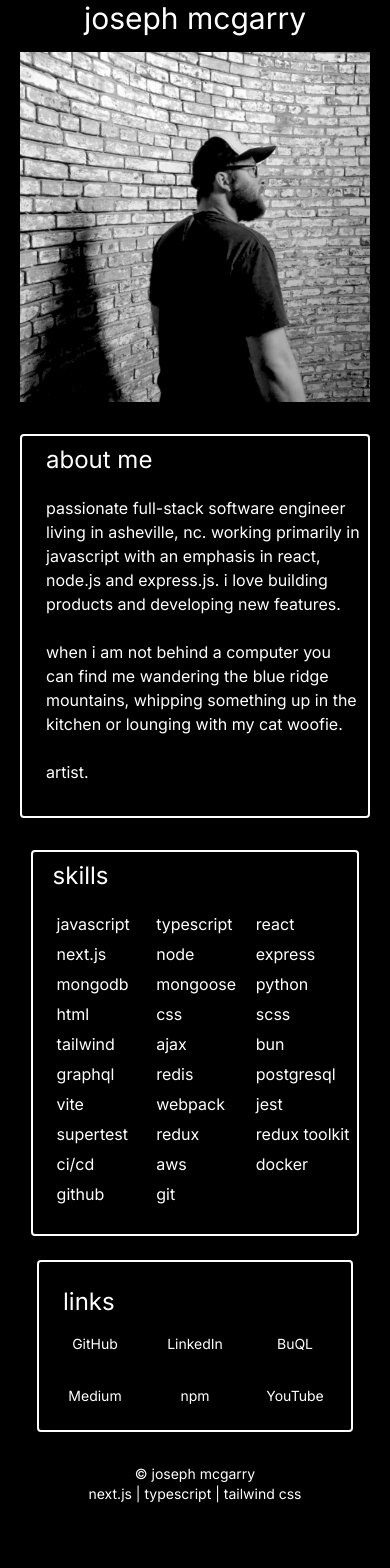
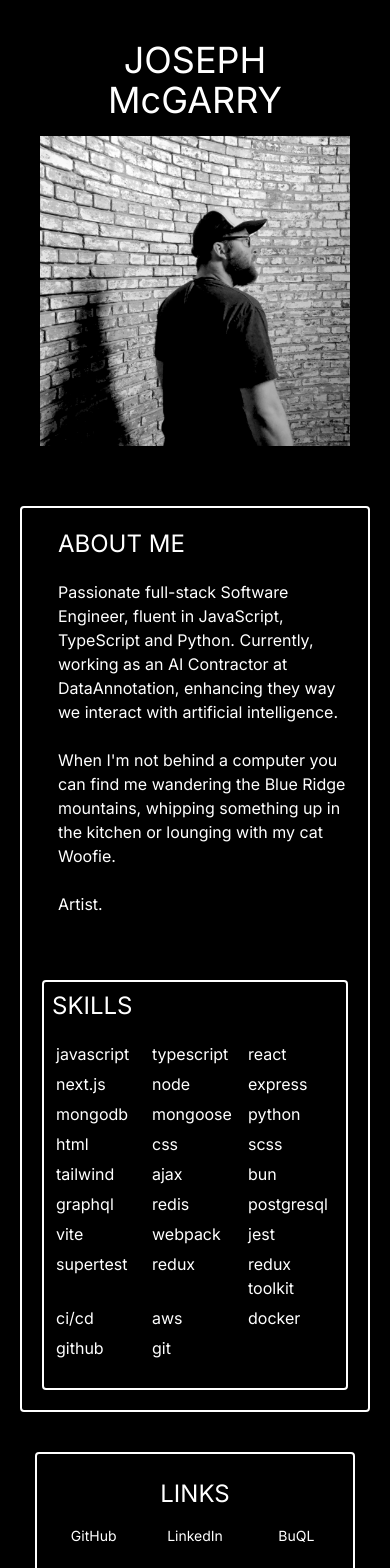
Before and after one commit to Joseph-McGarry/personalpage, a Next.js app in the folder personalpage/: page / in a window 390 px wide. Shown: the top 1568 px of the page. Before the commit the page ends 1520 px from the top, so only its background shows below. Built offline with nearby package versions, Linux system fonts and the light colour scheme.

Commit message:
major formatting overhaul. updated about me, got rid of grid and switched all to flex. changed from all lowercase font to mixed.

```diff
--- a/personalpage/app/about.tsx
+++ b/personalpage/app/about.tsx
@@ -1,21 +1,19 @@
 'use client';
 
 export default function About() {
-
   return (
-    <div className='text-left border-2 border-white p-2 rounded w-68 md:w-96 lg:w-96 h-auto'>
-          <h1 className='text-2xl pl-4'>about me</h1>
+    <div>
+      <h1 className='text-2xl pl-4'>ABOUT ME</h1>
       <p className='pl-4 pt-5 pb-6'>
-          passionate full-stack software engineer living in asheville, nc.
-          working primarily in javascript with an emphasis in react, node.js and express.js.
-          i love building products and developing new features.
+        Passionate full-stack Software Engineer, fluent in JavaScript, TypeScript and Python. Currently, working
+        as an AI Contractor at DataAnnotation, enhancing they way we interact with artificial intelligence.
         <br></br>
         <br></br>
-          when i am not behind a computer you can find me wandering the blue ridge mountains, whipping something up in the kitchen or lounging with my cat woofie.
+        When I'm not behind a computer you can find me wandering the Blue Ridge mountains, whipping something up in the kitchen or lounging with my cat Woofie.
         <br></br>
         <br></br>
-          <a className="cursor-default hover:text-black" href="https://www.instagram.com/vulcanistileco/" target="_blank" rel="noopener noreferrer">artist.</a>
+        <a className="cursor-default hover:text-black" href="https://www.instagram.com/vulcanistileco/" target="_blank" rel="noopener noreferrer">Artist.</a>
       </p>
     </div>
   );
-};
+}
--- a/personalpage/app/globals.css
+++ b/personalpage/app/globals.css
@@ -14,6 +14,23 @@ body {
   background-color: rgb(var(--background-rgb)); /* Background color set to black */
 }
 
+.container {
+  display: flex;               /* Corresponds to items-center */
+  align-items: center;         /* Corresponds to items-center */
+  justify-content: center;     /* Ensure it's centered horizontally */
+  flex-direction: column;      /* Ensures vertical spacing */
+  width: 100%;                 /* Corresponds to w-full */
+  min-width: 16rem;            /* Corresponds to min-w-64 (64 * 0.25rem = 16rem) */
+  background-color: black;   /* Corresponds to bg-green-100 */
+  margin-top: 0;               /* For default, no margin on small screens */
+}
+
+@media (min-width: 768px) {
+  .container {
+    margin-top: 2.5rem;        /* Corresponds to md:mt-10 (10 * 0.25rem = 2.5rem) */
+  }
+}
+
 /* If you have utility classes you wish to add, you can do so here */
 @layer utilities {
   .text-balance {
--- a/personalpage/app/layout.tsx
+++ b/personalpage/app/layout.tsx
@@ -5,8 +5,8 @@ import "./globals.css";
 const inter = Inter({ subsets: ["latin"] });
 
 export const metadata: Metadata = {
-  title: "joseph mcgarry" as string,
-  description: "software engineer" as string
+  title: "Joseph McGarry" as string,
+  description: "Software Engineer" as string
 };
 
 export default function RootLayout({
--- a/personalpage/app/links.tsx
+++ b/personalpage/app/links.tsx
@@ -3,8 +3,8 @@
 export default function Links() {
 
 return (
-    <div className='p-2 border-2 border-white rounded w-68 md:w-96 lg:w-96 h-auto' >
-        <h1 className='text-2xl pt-4 pl-4'>links</h1>
+    <div className='p-2 border-2 border-white rounded w-80 md:w-96 lg:w-96 h-auto' >
+        <h1 className='text-2xl pt-4'>LINKS</h1>
         {/* <div className="text-center items-center grid grid-cols-2 md:grid-cols-3 gap-x-1"> */}
         <div className="grid grid-cols-3 gap-x-1 place-items-center">
             <div  className='m-2'>
--- a/personalpage/app/page.tsx
+++ b/personalpage/app/page.tsx
@@ -7,44 +7,47 @@ const Links = dynamic(() => import('./links'), {ssr: false});
 const About = dynamic(() => import('./about'), {ssr: false});
 
 export default function Home() {
-  const namePart1 = 'joseph mc';
-  const namePart2 = 'arry';
+  const namePart1 = 'JOSEPH Mc';
+  const namePart2 = 'ARRY';
 
   return (
-    <main className="min-h-screen min-w-screen grid grid-cols-1 md:grid-cols-3 place-items-center px-5 md:px-10 lg:px-20">
-      <div className="flex flex-col items-center text-center space-y-4">
+    <main className="min-h-screen w-full flex flex-col items-center justify-center p-5 md:p-10 lg:p-20 space-y-10">
+      {/* Top Section (Name and Image) */}
+      <div className="flex flex-col items-center text-center space-y-4 w-full max-w-lg p-5">
         <header>
-          <h1 className="text-3xl md:text-5xl lg:text-5xl">
+          <h1 className="text-4xl md:text-5xl lg:text-5xl">
             {namePart1}
             <Link href="/book" passHref>
-              <span className="cursor-default hover:text-black" style={{outline: 'none'}}>
-                g
+              <span className="cursor-default hover:text-black" style={{ outline: 'none' }}>
+                G
               </span>
             </Link>
             {namePart2}
           </h1>
         </header>
-
-        <img src="/test.jpg" alt="test" className="w-68 md:w-96 h-auto"></img>
-
-      </div>
-      <div className="mt-2 sm:mt-4 md:mt-4 lg:mt-4 xl:mt-10 flex flex-col items-center space-y-4 pt-6">
-        <About />
+        <img src="/test.jpg" alt="test" className="w-80 md:w-96 lg:w-128 h-auto"></img>
       </div>
 
-      <div className="mt-2 sm:mt-4 md:mt-6 lg:mt-8 xl:mt-10 flex flex-col items-center space-y-4 pt-6">
-        <Shuffle />
+      <div className="flex flex-col md:flex-row items-center justify-center space-y-10 md:space-y-0 md:space-x-10 w-full max-w-5xl rounded border-2 border-white p-5">
+        {/* About Me Section */}
+        <div className="flex flex-col items-center justify-center text-left w-full md:w-1/2 min-h-[400px] h-full">
+          <About />
+        </div>
+
+        {/* Skills Section */}
+        <div className="flex flex-col items-center justify-center text-left w-full md:w-1/2 min-h-[400px] h-full">
+          <Shuffle />
+        </div>
       </div>
 
-      <div className="flex flex-col items-center space-y-4 pt-6">
-      </div>
 
-      <div className="flex flex-col items-center">
+      {/* Bottom Section (Links) */}
+      <div className="flex flex-col items-center justify-center text-center w-full max-w-lg">
         <Links />
       </div>
 
-      <footer className="col-span-full text-sm md:text-base lg:text-base text-center mt-8 mb-4">
-        © joseph mcgarry <br />
+      <footer className="text-sm md:text-base lg:text-base text-center mt-8 mb-4">
+        © JOSEPH McGARRY <br />
         next.js | typescript | tailwind css
       </footer>
     </main>
--- a/personalpage/app/shuffle.tsx
+++ b/personalpage/app/shuffle.tsx
@@ -1,4 +1,3 @@
-
 'use client';
 import { useState, useEffect } from 'react';
 import { motion, AnimatePresence } from 'framer-motion';
@@ -6,59 +5,51 @@ import { motion, AnimatePresence } from 'framer-motion';
 const initialSkills = [
   'javascript', 'typescript', 'react', 'next.js', 'node', 'express', 'mongodb',
   'mongoose', 'python', 'html', 'css', 'scss', 'tailwind', 'ajax', 'bun', 'graphql',
-  'redis','postgresql', 'vite', 'webpack', 'jest', 'supertest',
-  'redux', 'redux toolkit', 'ci/cd', 'aws',
-  'docker', 'github', 'git' ]
+  'redis', 'postgresql', 'vite', 'webpack', 'jest', 'supertest', 'redux', 'redux toolkit',
+  'ci/cd', 'aws', 'docker', 'github', 'git'
+];
 
 export default function Shuffle() {
   const [skills, setSkills] = useState(initialSkills.map((skill, index) => ({
-    id: `${skill}-${index}`, // Create a unique id for each skill
+    id: `${skill}-${index}`,
     name: skill,
   })));
   const [hasMounted, setHasMounted] = useState(false);
   const [transitionDuration, setTransitionDuration] = useState(0.5);
 
   useEffect(() => {
-    setHasMounted(true); // Set to true once the component has mounted
+    setHasMounted(true);
   }, []);
-
 
   const shuffleSkills = (array: any[]) => {
     let currentIndex = array.length, temporaryValue, randomIndex;
 
-    // While there remain elements to shuffle...
     while (0 !== currentIndex) {
-      // Pick a remaining element...
       randomIndex = Math.floor(Math.random() * currentIndex);
       currentIndex -= 1;
-
-      // And swap it with the current element.
       temporaryValue = array[currentIndex];
       array[currentIndex] = array[randomIndex];
       array[randomIndex] = temporaryValue;
     }
-
     return array;
   };
 
   const handleSkillsClick = () => {
-    // Create a copy of the skills array to shuffle
     setSkills(shuffleSkills([...skills]));
     const randomDuration = Math.random() * (5 - 1) + 1;
     setTransitionDuration(randomDuration);
   };
 
   return (
-    <div className='p-2 border-2 border-white rounded w-68 md:w-96 lg:w-96 h-auto'>
-      <button className="pl-3 text-2xl  cursor-default hover:text-black" onClick={handleSkillsClick}>skills</button>
-      <div>
-        {/* <div className="max-w-[450px] w-full bg-black rounded-lg px-0 py-4" style={{ display: 'grid', gridTemplateColumns: 'repeat(3, minmax(0, 1fr))', gap: '0.25rem' }}> */}
-        {/* <div className="max-w-[450px] w-full bg-black rounded-lg px-0 py-2 grid grid-cols-2 sm:grid-cols-3 gap-1"> */}
-        <div className="pt-5 pl-4 pb-5 text-md md:text-md bg-black rounded-lg px-0 py-2 grid grid-cols-3 gap-1.5 place-items-">
+    <div className="mx-auto p-2 border-2 border-white rounded w-full lg:w-96 h-auto">
+      <button className="text-2xl text-center cursor-pointer hover:text-black" onClick={handleSkillsClick}>
+        SKILLS
+      </button>
+      <div className="pt-5 pl-1 pb-5 text-md bg-black rounded-lg grid grid-cols-3 gap-1.5">
         <AnimatePresence>
           {skills.map((skill) => (
             <motion.div
-                key={skill.id} // Use the unique id for key
+              key={skill.id}
               initial={hasMounted ? { opacity: 0, y: 20 } : false}
               animate={{ opacity: 1, y: 0 }}
               exit={{ opacity: 0, y: -20 }}
@@ -71,6 +62,5 @@ export default function Shuffle() {
         </AnimatePresence>
       </div>
     </div>
-    </div>
   );
 }
```
Lines whose indentation alone changed are shown as unchanged.
